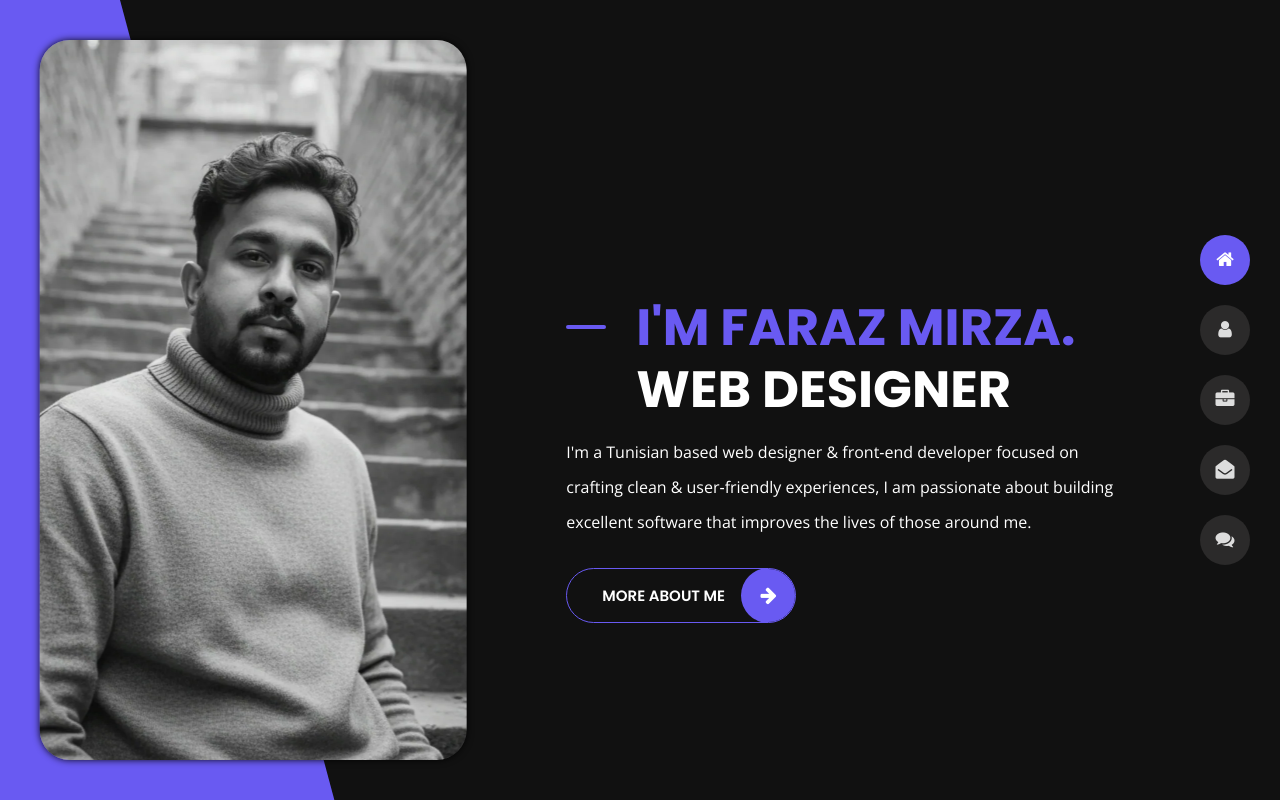
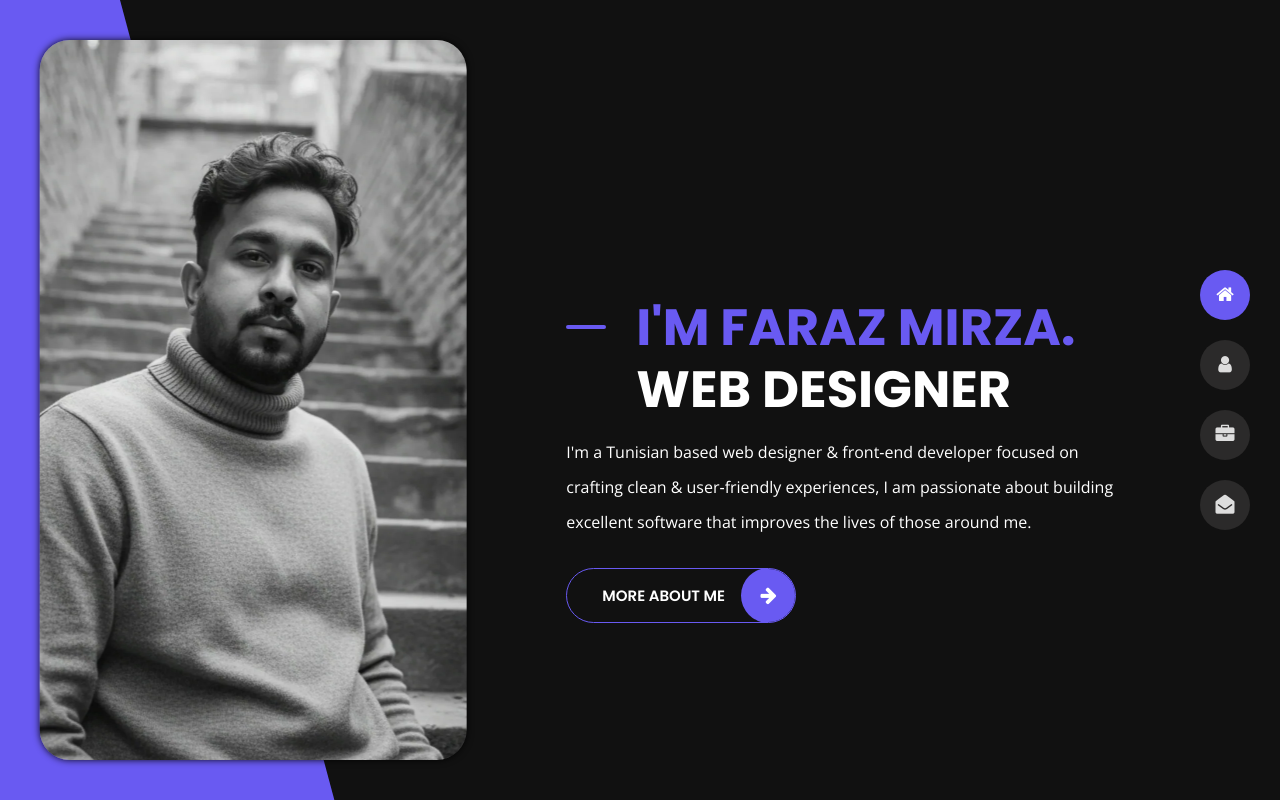
Before and after one commit to faraz-mirza-dev/faraz-portfolio, a React (Vite) app: page / in a window 1280 px wide. Built offline with nearby package versions, Linux system fonts and the light colour scheme.

Commit message:
Remove blog page + update contact info

```diff
--- a/src/App.tsx
+++ b/src/App.tsx
@@ -3,8 +3,6 @@ import { Helmet, HelmetProvider } from "react-helmet-async";
 import { documentTitle, SITE_TITLE_SUFFIX } from "@/lib/siteMeta";
 import RootLayout from "@/layouts/RootLayout";
 import AboutPage from "@/pages/AboutPage";
-import BlogPage from "@/pages/BlogPage";
-import BlogPostPage from "@/pages/BlogPostPage";
 import ContactPage from "@/pages/ContactPage";
 import HomePage from "@/pages/HomePage";
 import PortfolioPage from "@/pages/PortfolioPage";
@@ -22,8 +20,6 @@ export default function App() {
           <Route path="about" element={<AboutPage />} />
           <Route path="portfolio" element={<PortfolioPage />} />
           <Route path="contact" element={<ContactPage />} />
-          <Route path="blog" element={<BlogPage />} />
-          <Route path="blog/:slug" element={<BlogPostPage />} />
         </Route>
       </Routes>
     </HelmetProvider>
--- a/src/components/common/ClientInit/ClientInit.tsx
+++ b/src/components/common/ClientInit/ClientInit.tsx
@@ -7,7 +7,7 @@ export default function ClientInit(): null {
   useAOS();
 
   useLayoutEffect(() => {
-    const pageClasses = ["home", "about", "portfolio", "contact", "blog", "blog-post"];
+    const pageClasses = ["home", "about", "portfolio", "contact"];
     const body = document.body;
 
     pageClasses.forEach((cls) => body.classList.remove(cls));
@@ -32,16 +32,6 @@ export default function ClientInit(): null {
       body.classList.add("contact");
       return;
     }
-
-    if (pathname.startsWith("/blog/")) {
-      body.classList.add("blog-post");
-      return;
-    }
-
-    if (pathname === "/blog") {
-      body.classList.add("blog");
-      return;
-    }
   }, [pathname]);
 
   return null;
--- a/src/data/contact.ts
+++ b/src/data/contact.ts
@@ -3,19 +3,19 @@ import type { ContactInfo } from "@/types";
 export const contactInfo: ContactInfo[] = [
   {
     label: "address point",
-    value: "123 Street New York City, United States Of America 750065.",
+    value: "Kamla Nagar, India",
     icon: "fa-map-marker",
   },
   {
     label: "mail me",
-    value: "steve@mail.com",
+    value: "farazmirza1110@gmail.com",
     icon: "fa-envelope-open",
-    href: "mailto:steve@mail.com",
+    href: "mailto:farazmirza1110@gmail.com",
   },
   {
     label: "call me",
-    value: "+216 21 184 010",
+    value: "+91 7017625309",
     icon: "fa-phone-square",
-    href: "tel:+21621184010",
+    href: "tel:+917017625309",
   },
 ];
--- a/src/data/navigation.ts
+++ b/src/data/navigation.ts
@@ -5,5 +5,4 @@ export const navItems: NavItem[] = [
   { label: "About", href: "/about", icon: "fa-user" },
   { label: "Portfolio", href: "/portfolio", icon: "fa-briefcase" },
   { label: "Contact", href: "/contact", icon: "fa-envelope-open" },
-  { label: "Blog", href: "/blog", icon: "fa-comments" },
 ];
```
Also changed, not shown: 3 other files (tests, documents, lock files or other folders).
